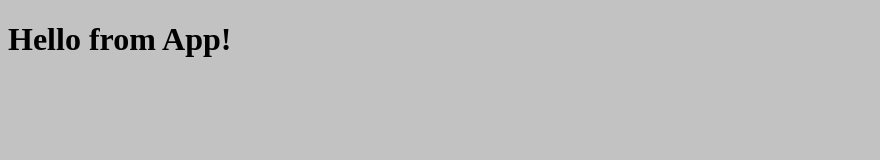
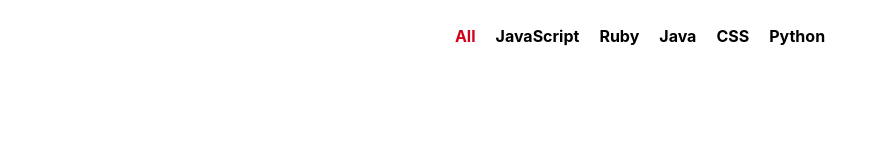
Before and after one commit to JayBee007/github_battle, a React app: page / in a window 1280 px wide. Shown: the whole page, without its empty margins (0-880 px from the left). Built offline with nearby package versions, Linux system fonts and the light colour scheme.

Commit message:
popular component ready

```diff
--- a/app/components/App.js
+++ b/app/components/App.js
@@ -1,9 +1,11 @@
 import React, {Component} from 'react';
-
+import Popular from './Popular'
 class App extends Component {
     render(){
         return (
-            <h1>Hello from App!</h1>
+            <div className="container">
+                <Popular />
+            </div>
         )
     }
 }
--- /dev/null
+++ b/app/components/Popular.js
@@ -0,0 +1,33 @@
+import React, {Component} from 'react';
+
+class Popular extends Component {
+    constructor(props){
+        super(props);
+        this.state = {
+            selectedLanguage: 'All'
+        }
+        this.updateLanguage = this.updateLanguage.bind(this)
+    }
+    updateLanguage(lang){
+
+        this.setState({selectedLanguage: lang})
+    }
+    render() {
+        let languages = ['All','JavaScript','Ruby','Java','CSS','Python'];
+
+        return (
+            <ul className="languages">
+                {languages.map(lang =>
+
+                    <li style = {lang === this.state.selectedLanguage ? {color: '#d0021b'}: null }
+                        onClick={this.updateLanguage.bind(null,lang)}
+                        key={lang}>
+                        {lang}
+                    </li>)}
+            </ul>
+        )
+    }
+}
+
+
+export default Popular
--- a/app/index.css
+++ b/app/index.css
@@ -1,3 +1,25 @@
 body {
-    background: #c2c2c2;
+  font-family: -apple-system,BlinkMacSystemFont,Segoe UI,Roboto,Oxygen-Sans,Ubuntu,Cantarell,'Helvetica Neue',sans-serif;
 }
+.container {
+   max-width: 1200px;
+   margin: 0 auto;
+}
+ul{
+    padding:0;
+}
+
+li{
+    list-style-type: none;
+}
+
+.languages {
+    display:flex;
+    justify-content: center;
+}
+
+.languages li{
+    font-weight:bold;
+    margin:10px;
+    cursor:pointer;
+}
```
